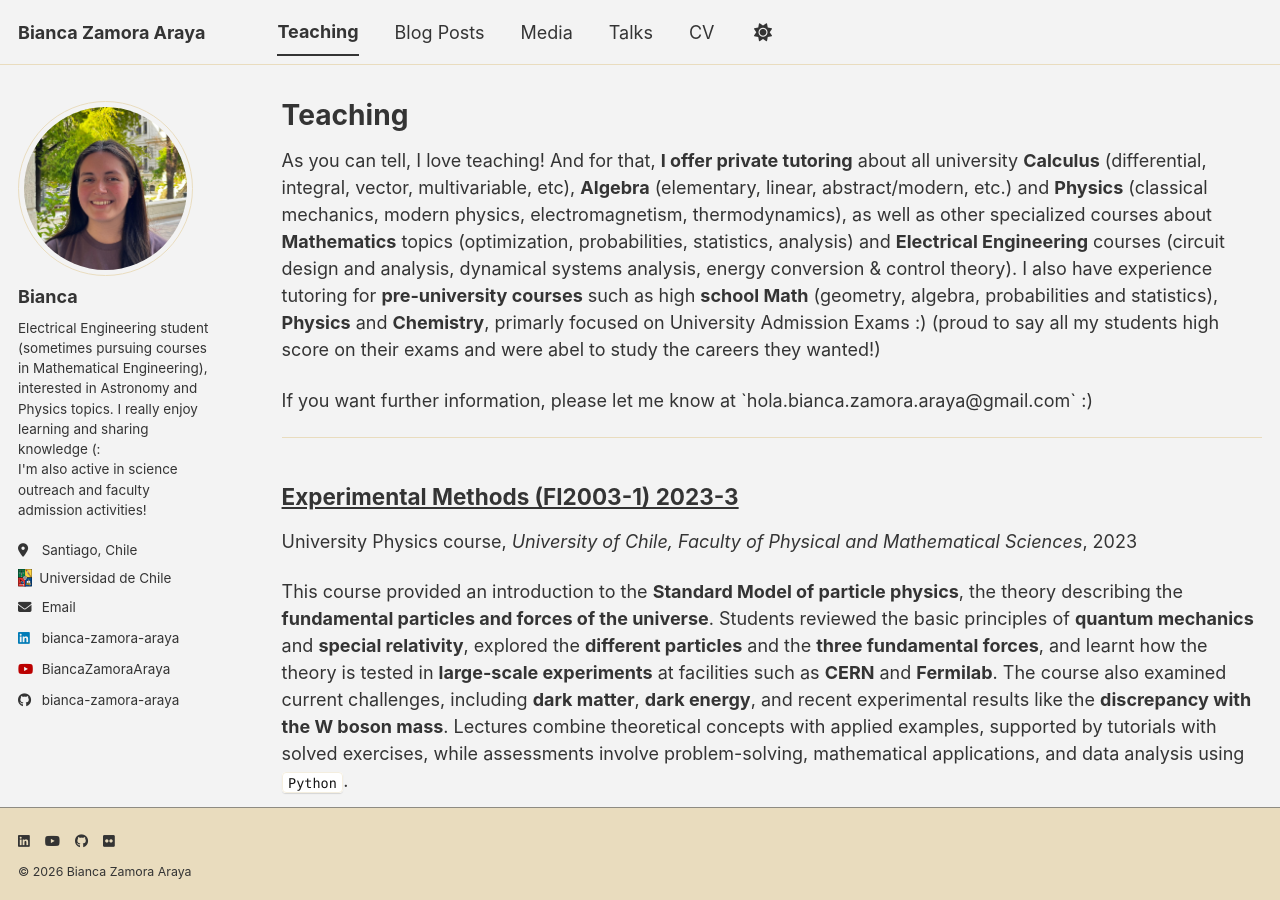
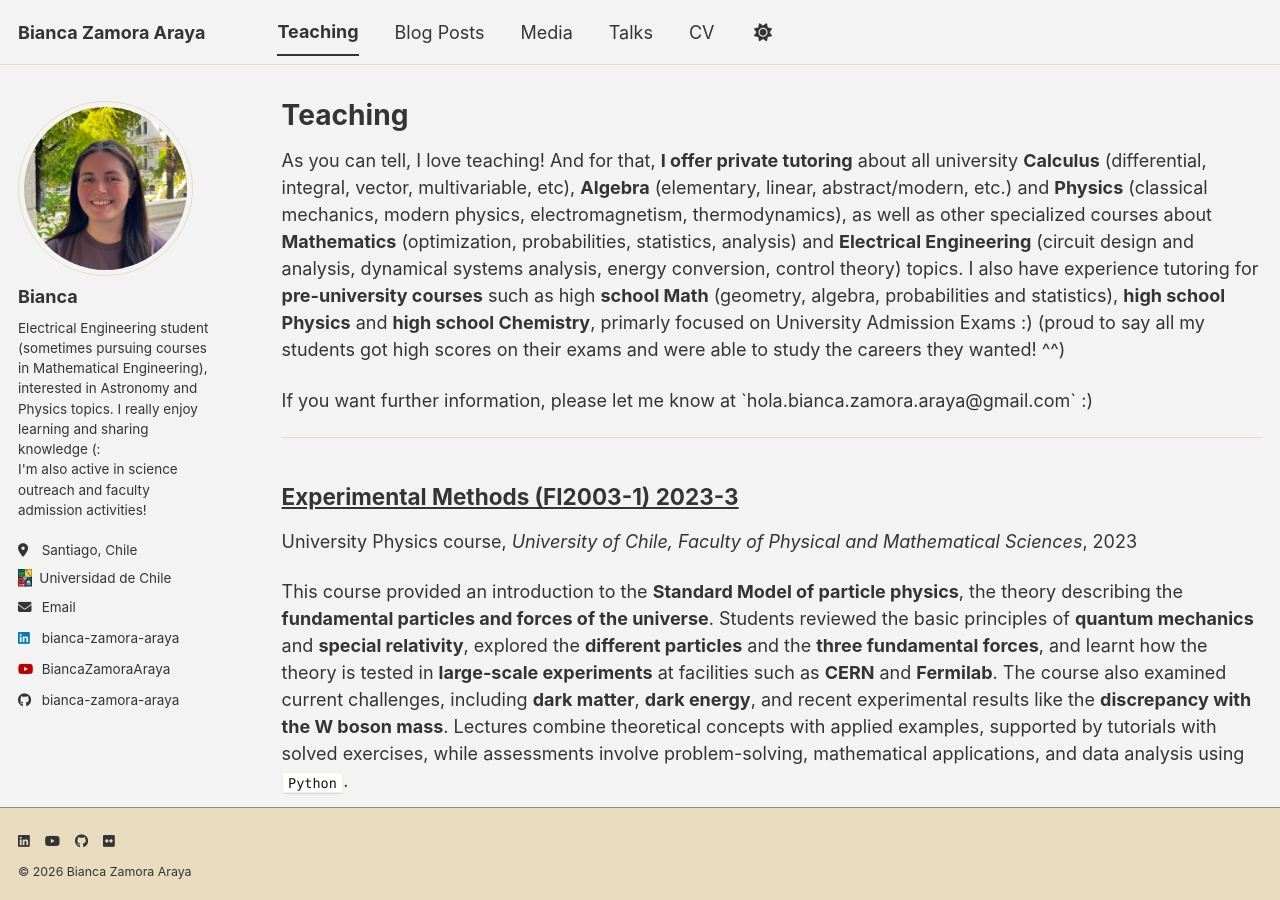
Before and after one commit to Bianca-Zamora-Araya/Bianca-Zamora-Araya.github.io, a Jekyll site: the page built from _pages/teaching.html, in a window 1280 px wide and 900 px high. Built offline with Jekyll 4.4.1, drawn with Linux system fonts in a browser that asks for light colours; a style sheet for code colours, icons or effects is not loaded.

Commit message:
Update teaching.html

```diff
--- a/_pages/teaching.html
+++ b/_pages/teaching.html
@@ -5,7 +5,7 @@ permalink: /teaching/
 author_profile: true
 ---
 
-<p>As you can tell, I love teaching! And for that, <strong>I offer private tutoring</strong> about all university <strong>Calculus</strong> (differential, integral, vector, multivariable, etc), <strong>Algebra</strong> (elementary, linear, abstract/modern, etc.) and <strong>Physics</strong> (classical mechanics, modern physics, electromagnetism, thermodynamics), as well as other specialized courses about <strong>Mathematics</strong> topics (optimization, probabilities, statistics, analysis) and <strong>Electrical Engineering</strong> courses (circuit design and analysis, dynamical systems analysis, energy conversion & control theory). I also have experience tutoring for <strong>pre-university courses</strong> such as high <strong>school Math</strong> (geometry, algebra, probabilities and statistics), <strong>Physics</strong> and <strong>Chemistry</strong>, primarly focused on University Admission Exams :) (proud to say all my students high score on their exams and were abel to study the careers they wanted!)</p>
+<p>As you can tell, I love teaching! And for that, <strong>I offer private tutoring</strong> about all university <strong>Calculus</strong> (differential, integral, vector, multivariable, etc), <strong>Algebra</strong> (elementary, linear, abstract/modern, etc.) and <strong>Physics</strong> (classical mechanics, modern physics, electromagnetism, thermodynamics), as well as other specialized courses about <strong>Mathematics</strong> (optimization, probabilities, statistics, analysis) and <strong>Electrical Engineering</strong> (circuit design and analysis, dynamical systems analysis, energy conversion, control theory) topics. I also have experience tutoring for <strong>pre-university courses</strong> such as high <strong>school Math</strong> (geometry, algebra, probabilities and statistics), <strong>high school Physics</strong> and <strong>high school Chemistry</strong>, primarly focused on University Admission Exams :) (proud to say all my students got high scores on their exams and were able to study the careers they wanted! ^^)</p>
 
 <p>If you want further information, please let me know at `hola.bianca.zamora.araya@gmail.com` :)</p>
 
```
